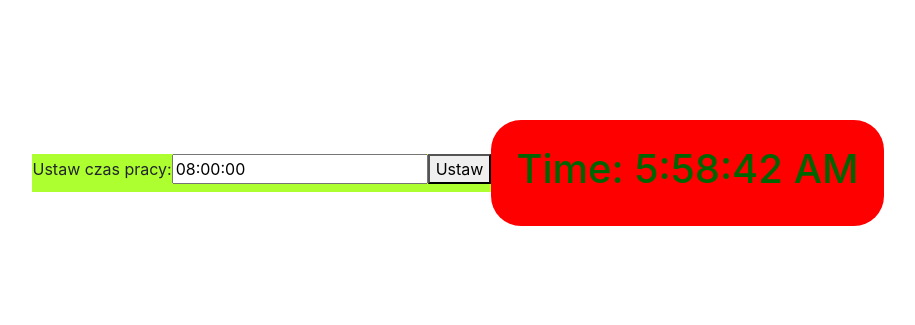
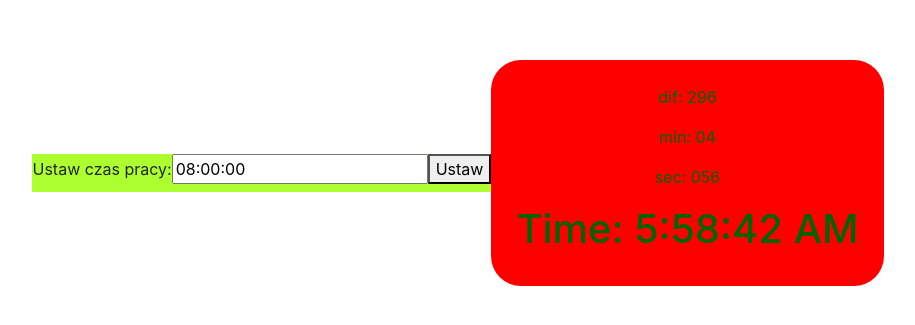
Before and after one commit to krzysztofbogusz91/work-timer, a React (Create React App) app: page / in a window 1280 px wide. Shown: the part 147-472 px from the top of the page, without its empty margins (182-1097 px from the left). Built offline with nearby package versions, Linux system fonts and the light colour scheme; the HTML template or start-up script is replaced by a standard one.

Commit message:
start timmer algo

```diff
--- a/src/components/timer/timer.component.tsx
+++ b/src/components/timer/timer.component.tsx
@@ -6,9 +6,16 @@ export default class TimerComponent extends Component {
     timerTick: any;
     constructor(props: any) {
         super(props)
-        this.state = { date: new Date() }
+        this.state = {
+            date: new Date(),
+            start: new Date(),
+            difference: null,
+            minutes: null,
+            seconds: null
+        }
     }
     componentDidMount() {
+        this.timer(60 * 5)
         this.timerTick = setInterval(() => this.tick(), 1000)
     }
 
@@ -16,14 +23,40 @@ export default class TimerComponent extends Component {
 
     }
 
+    timer(duration: any) {
+        const time = () => {
+            this.setState({
+                difference: duration - (((Date.now() - this.state.start) / 1000 | 0)),
+
+            })
+            this.setState({
+                minutes: (this.state.difference / 60) | 0,
+                seconds: (this.state.difference % 60) | 0,
+            })
+            this.setState({
+                minutes: this.state.minutes < 10 ? "0" + this.state.minutes : this.state.minutes,
+                seconds: this.state.minutes < 10 ? "0" + this.state.seconds : this.state.seconds,
+            })
+
+            if (this.state.difference <= 0) {
+                this.setState({ start: Date.now() + 1000 })
+            }
+
+        }
+        time();
+        setInterval(time, 1000)
+    }
+
     tick() {
         this.setState({ date: new Date() })
     }
 
     render() {
-        const date = new Date();
         return (
             <div className="timer">
+                <p>dif: {this.state.difference}</p>
+                <p>min: {this.state.minutes}</p>
+                <p>sec: {this.state.seconds}</p>
                 <h2 style={{ fontSize: '40px' }}> Time:  {this.state.date.toLocaleTimeString()} </h2>
             </div >
         )
```
